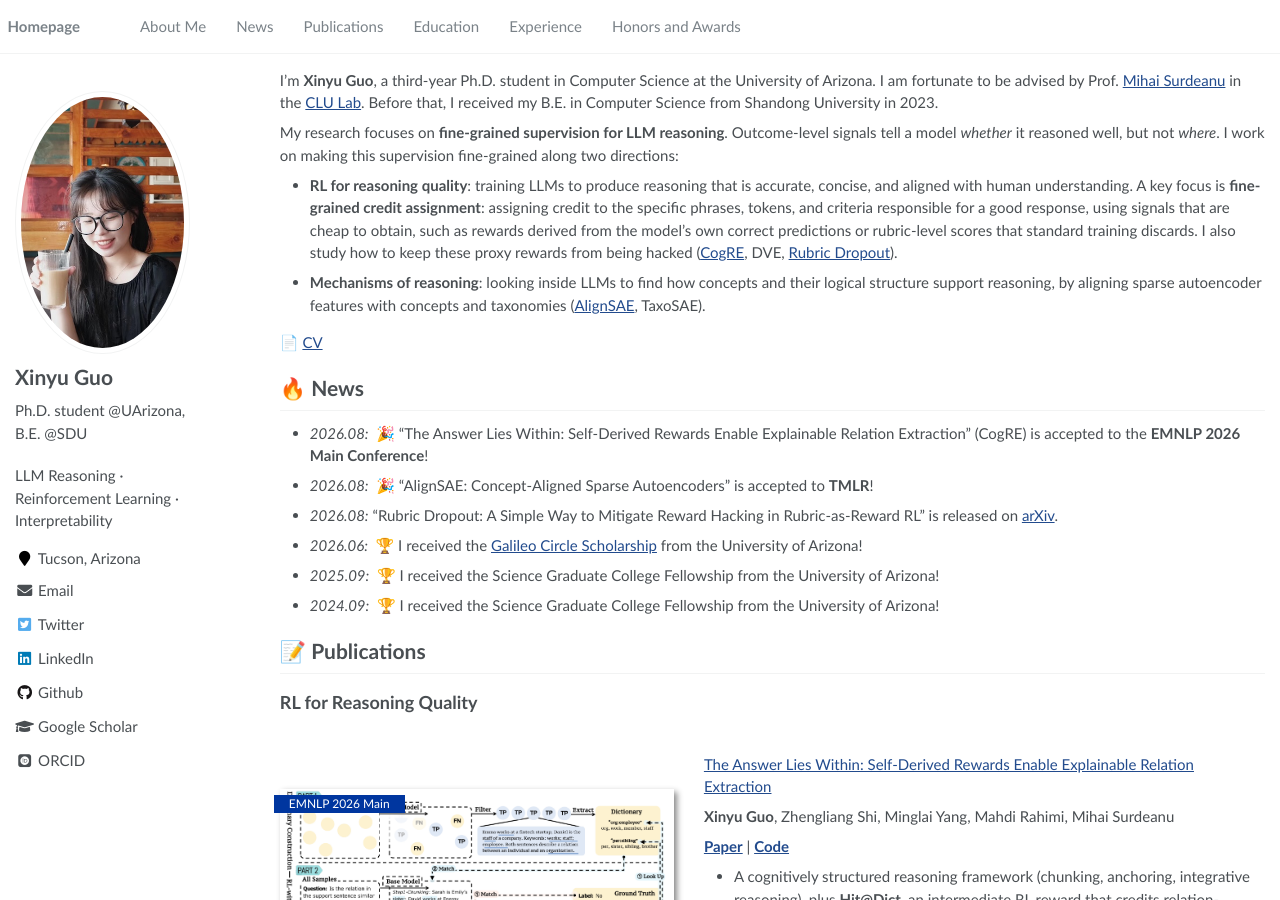
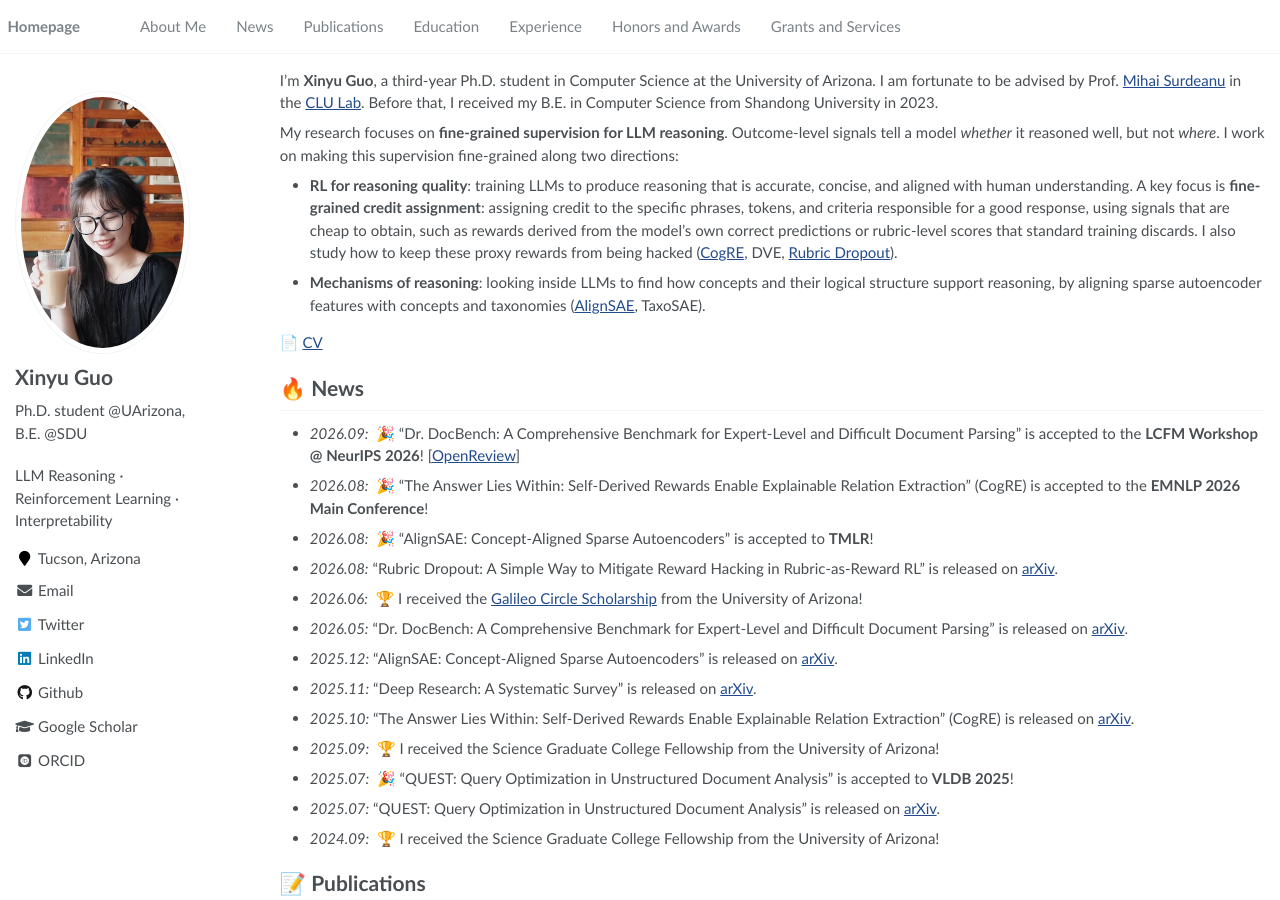
Before and after one commit to xinnyuguo/xinnyuguo.github.io, a Jekyll site: the page built from _pages/about.md, in a window 1280 px wide and 900 px high. Built offline with Jekyll 4.4.1, drawn with Linux system fonts in a browser that asks for light colours; some web fonts are replaced; some of the changed text lies outside the part shown.

Commit message:
Add internship, grants and services, and arXiv news
Co-Authored-By: Claude Opus 5.5 (1M context) <noreply@anthropic.com>

```diff
--- a/_data/navigation.yml
+++ b/_data/navigation.yml
@@ -17,3 +17,6 @@ main:
 
   - title: "Honors and Awards"
     url: "/#-honors-and-awards"
+
+  - title: "Grants and Services"
+    url: "/#-grants-and-services"
--- a/_pages/about.md
+++ b/_pages/about.md
@@ -26,11 +26,18 @@ My research focuses on **fine-grained supervision for LLM reasoning**. Outcome-l
 📄 [CV](/files/CV.pdf)
 
 # 🔥 News
+- *2026.09:* &nbsp;🎉 "Dr. DocBench: A Comprehensive Benchmark for Expert-Level and Difficult Document Parsing" is accepted to the **LCFM Workshop @ NeurIPS 2026**! [[OpenReview](https://openreview.net/forum?id=D0drMyVKYI)]
 - *2026.08:* &nbsp;🎉 "The Answer Lies Within: Self-Derived Rewards Enable Explainable Relation Extraction" (CogRE) is accepted to the **EMNLP 2026 Main Conference**!
 - *2026.08:* &nbsp;🎉 "AlignSAE: Concept-Aligned Sparse Autoencoders" is accepted to **TMLR**!
 - *2026.08:* "Rubric Dropout: A Simple Way to Mitigate Reward Hacking in Rubric-as-Reward RL" is released on [arXiv](https://arxiv.org/abs/2608.11669).
 - *2026.06:* &nbsp;🏆 I received the [Galileo Circle Scholarship](https://lpl.arizona.edu/graduate/awards/galileo/2024) from the University of Arizona!
+- *2026.05:* "Dr. DocBench: A Comprehensive Benchmark for Expert-Level and Difficult Document Parsing" is released on [arXiv](https://arxiv.org/abs/2606.01393).
+- *2025.12:* "AlignSAE: Concept-Aligned Sparse Autoencoders" is released on [arXiv](https://arxiv.org/abs/2512.02004).
+- *2025.11:* "Deep Research: A Systematic Survey" is released on [arXiv](https://arxiv.org/abs/2512.02038).
+- *2025.10:* "The Answer Lies Within: Self-Derived Rewards Enable Explainable Relation Extraction" (CogRE) is released on [arXiv](https://arxiv.org/abs/2510.06198).
 - *2025.09:* &nbsp;🏆 I received the Science Graduate College Fellowship from the University of Arizona!
+- *2025.07:* &nbsp;🎉 "QUEST: Query Optimization in Unstructured Document Analysis" is accepted to **VLDB 2025**!
+- *2025.07:* "QUEST: Query Optimization in Unstructured Document Analysis" is released on [arXiv](https://arxiv.org/abs/2507.06515).
 - *2024.09:* &nbsp;🏆 I received the Science Graduate College Fellowship from the University of Arizona!
 
 # 📝 Publications
@@ -104,7 +111,7 @@ Minglai Yang, **Xinyu Guo**, Zhengliang Shi, Jinhe Bi, Steven Bethard, Mihai Sur
 
 - From Copying to Composition: How Language Models Develop In-Context Learning, Minglai Yang, **Xinyu Guo**, Renxiong Wang, Daniel Yue Zhang, Yunzhong He, *Under Review*
 - RecuritOpsBench: When Agents Fail to Ask for the Information They Need, Yunze Xiao, Jienan Chen, **Xinyu Guo**, Minghao Liu, Zihan Wang, Weihao Xuan, *Under Review*
-- [Deep Research: A Systematic Survey](https://doi.org/10.20944/preprints202511.2077.v1), Zhengliang Shi, Yiqun Chen, Haitao Li, et al. (incl. **Xinyu Guo**), *Preprints 2025*
+- [Deep Research: A Systematic Survey](https://arxiv.org/abs/2512.02038), Zhengliang Shi, Yiqun Chen, Haitao Li, et al. (incl. **Xinyu Guo**), *arXiv 2025*
 - [QUEST: Query Optimization in Unstructured Document Analysis](https://arxiv.org/abs/2507.06515), Zhaoze Sun, Qiyan Deng, Chengliang Chai, Kaisen Jin, **Xinyu Guo**, Han Han, Ye Yuan, Guoren Wang, Lei Cao, *VLDB 2025*
 - [Dr. DocBench: A Comprehensive Benchmark for Expert-Level and Difficult Document Parsing](https://arxiv.org/abs/2606.01393), Minglai Yang, Xinyan Velocity Yu, Pengyuan Li, **Xinyu Guo**, Zhenting Qi, et al., *NeurIPS 2026 Workshop LCFM*
 
@@ -117,6 +124,9 @@ Minglai Yang, **Xinyu Guo**, Zhengliang Shi, Jinhe Bi, Steven Bethard, Mihai Sur
 - *2019 - 2023:* B.E. in Computer Science, Shandong University, Qingdao, China.
 
 # 💻 Research Experience
+- *2026 Summer:* Research Scientist Intern, [Abaka AI](https://www.abaka.ai).
+  - Built RL environments and post-training data for tool-using customer-service agents on τ²-bench, and trained call agents with RL ([RetailServe blog](https://www.abaka.ai/blog/retail-agent-training-data-retailserve)).
+  - Contributed to [Dr. DocBench](https://arxiv.org/abs/2606.01393), a benchmark for expert-level document parsing, and helped organize the [DocInsights 2026](https://docinsights-workshop.github.io/docinsights-2026/) workshop at EMNLP 2026.
 - *2025.03 - now:* Research Assistant, CLU Lab, University of Arizona. Advisor: Prof. Mihai Surdeanu.
 - *2023.09 - 2024.06:* Undergraduate Research Assistant, CAES Research Center, Shandong University. Advisor: Prof. Zhongxing Yu.
 
@@ -127,6 +137,10 @@ Minglai Yang, **Xinyu Guo**, Zhengliang Shi, Jinhe Bi, Steven Bethard, Mihai Sur
 - *2020, 2021, 2022:* Entrepreneurial Practice Award, Shandong University
 - *2020:* Merit Award, 6th "Internet+" Innovation and Entrepreneurship Competition
 
+# 🤝 Grants and Services
+- **Co-PI**, ABC SEED Grant, Arizona Astrobiology Center
+- **Reviewer**, ACL Rolling Review (ARR) 2026
+
 <div style="display:none;">
     <p align="left">
         <img src="https://komarev.com/ghpvc/?username=xinnyuguo&label=Profile%20views&color=0e75b6&style=flat" alt="profile views" />
```
